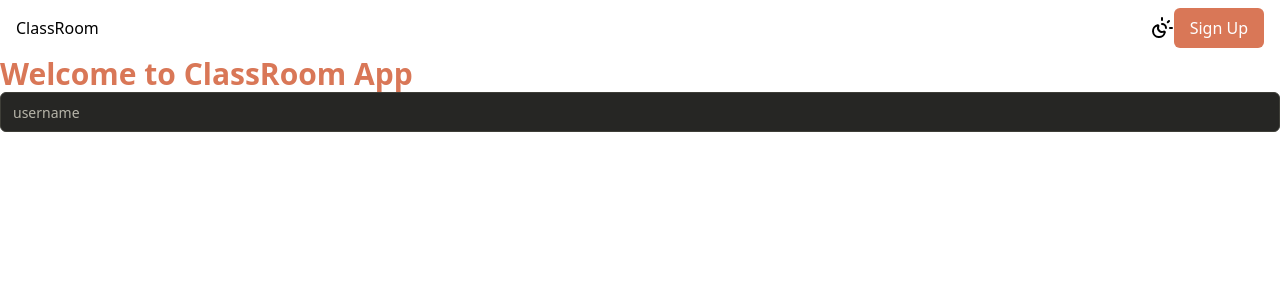
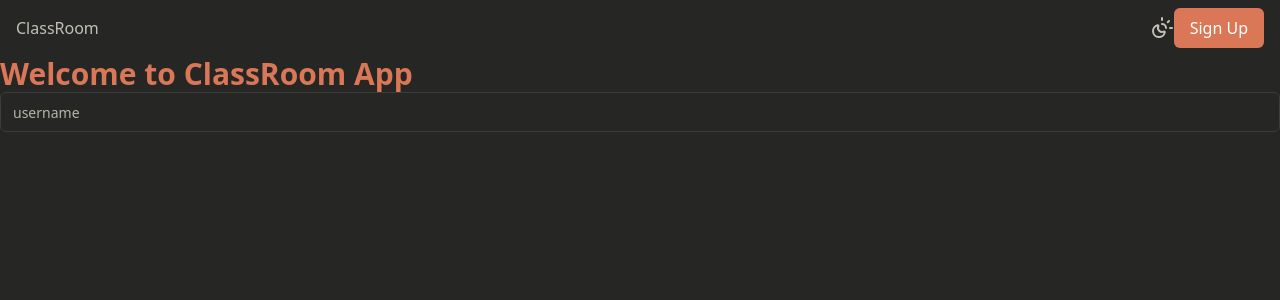
Before and after one commit to yusuf-codes10/horseshoe-academy, a Vue app in the folder apps/web/: page / in a window 1280 px wide. Shown: the top 300 px of the page. Built offline with nearby package versions, Linux system fonts and the light colour scheme; no server answers.

Commit message:
themeStore fixed: instatinitng the store on the app level too

```diff
--- a/apps/web/src/App.vue
+++ b/apps/web/src/App.vue
@@ -1,8 +1,10 @@
 <script setup lang="ts">
 import NavBar from '@/layouts/NavBar.vue';
 import { useUserStore } from './stores/userStore';
+import { useThemeStore } from './stores/themeStore';
 
-const userStore = useUserStore()
+const userStore = useUserStore();
+useThemeStore();
 </script>
 
 <template>
--- a/apps/web/src/assets/main.css
+++ b/apps/web/src/assets/main.css
@@ -168,9 +168,9 @@
     @apply border-border outline-ring/50;
   }
 
-  /* body {
+  body {
     @apply bg-background text-foreground;
-  } */
+  }
 
   /* ─── Global scrollbar ─── */
   * {
```
